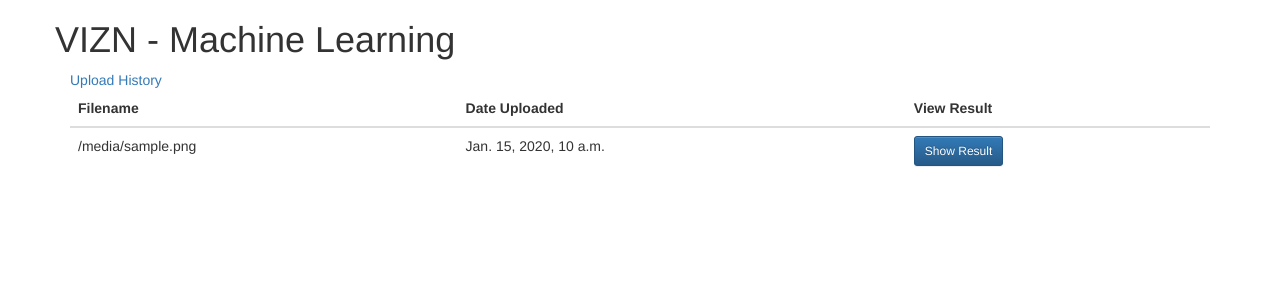
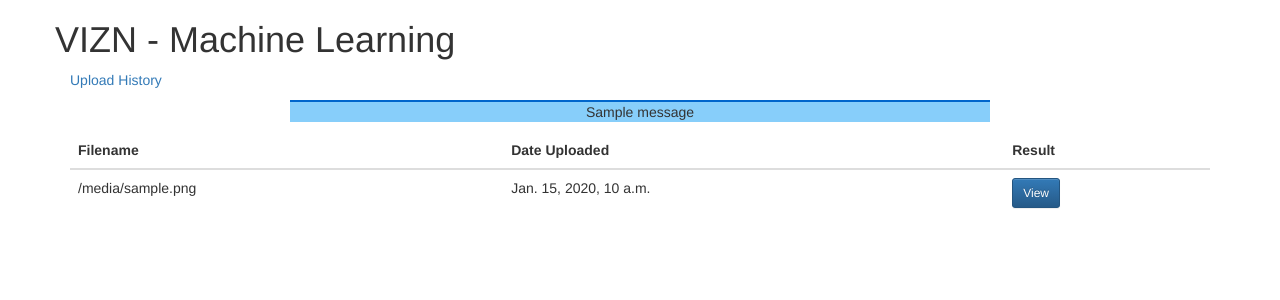
Before and after one commit to canthonyscott/VIZN-MachineLearning, a Django app: template analysis/templates/analysis/history.html in a window 1280 px wide. Shown: the top 300 px of the page. Run offline with Django 3.2, Linux system fonts and the light colour scheme; the template is opened without the code that fills it: most values are stand-ins (such as "Sample title", 1, 10 or a date in 2020); one stand-in notice (Sample message) is shown; some libraries are stand-ins or nearby versions.

Commit message:
added flash messages and delete from history button

```diff
--- a/analysis/static/analysis/styles.css
+++ b/analysis/static/analysis/styles.css
@@ -17,3 +17,15 @@
     padding: 50px;
     padding-bottom: 60px;
 }
+
+.flash {
+    margin: 10px;
+    text-align: center;
+    border-top: 2px solid;
+    border-color: #0066cc;
+    background-color: lightskyblue;
+    max-width: 700px;
+    margin-left: auto;
+    margin-right: auto
+
+}
--- a/analysis/templates/analysis/header.html
+++ b/analysis/templates/analysis/header.html
@@ -36,6 +36,18 @@
         </div>
     </div>
 
+{% if messages %}
+<div class="row">
+    <div class="col-md-12">
+        <div class="flash">
+            {% for message in messages %}
+                {{ message }}
+            {% endfor %}
+        </div>
+    </div>
+</div>
+{% endif %}
+
     {% block content %}{% endblock %}
 
 
--- a/analysis/templates/analysis/history.html
+++ b/analysis/templates/analysis/history.html
@@ -8,7 +8,7 @@
     <tr>
         <th>Filename</th>
         <th>Date Uploaded</th>
-        <th>View Result</th>
+        <th>Result</th>
     </tr>
     </thead>
     <tbody>
@@ -20,7 +20,7 @@
         <td>{{ history.datetime }}</td>
         <td>
             <form action="{% url 'history' %}" method="get">
-                <button class="btn btn-sm btn-primary" name="id" type="submit" value="{{ history.id }}">Show Result</button>
+                <button class="btn btn-sm btn-primary" name="id" type="submit" value="{{ history.id }}">View</button>
             </form>
         </td>
         </tr>
--- a/analysis/urls.py
+++ b/analysis/urls.py
@@ -1,9 +1,10 @@
 from django.conf.urls import url, include
 
-from analysis.views import IndexView, HistoryView
+from analysis.views import IndexView, HistoryView, DeleteHistory
 
 urlpatterns = [
     url(r'^$', IndexView.as_view(), name='analysis'),
     url(r'^history/', HistoryView.as_view(), name='history'),
+    url(r'^delete/', DeleteHistory.as_view(), name='delete'),
 
 ]
```
Also changed, not shown: analysis/templates/analysis/results2.html (+10 -0 lines), analysis/views.py (+21 -3 lines).
